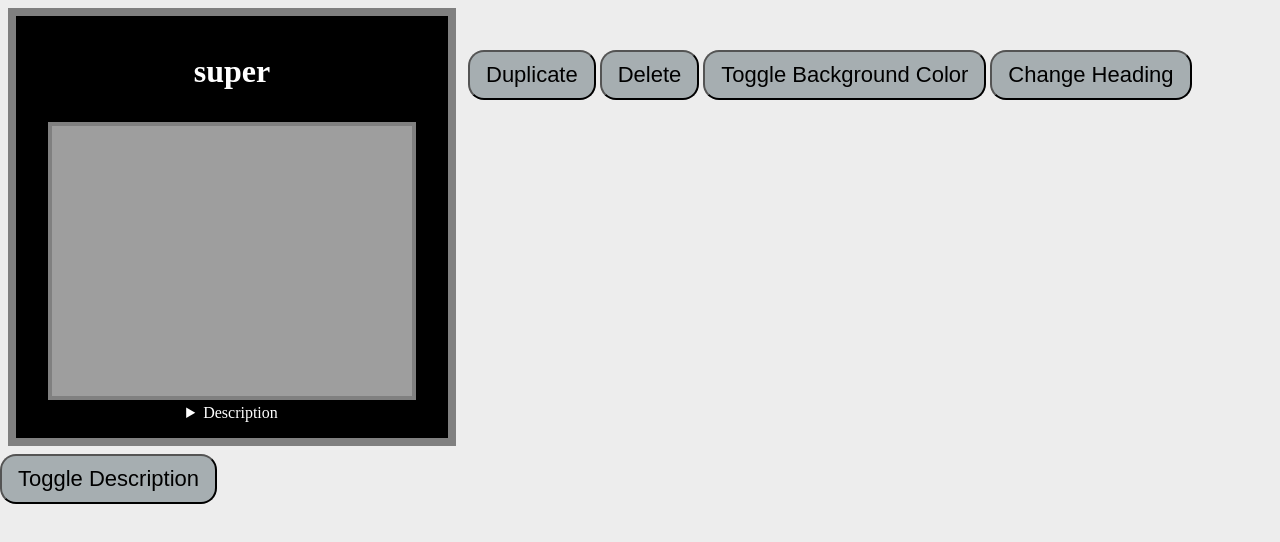
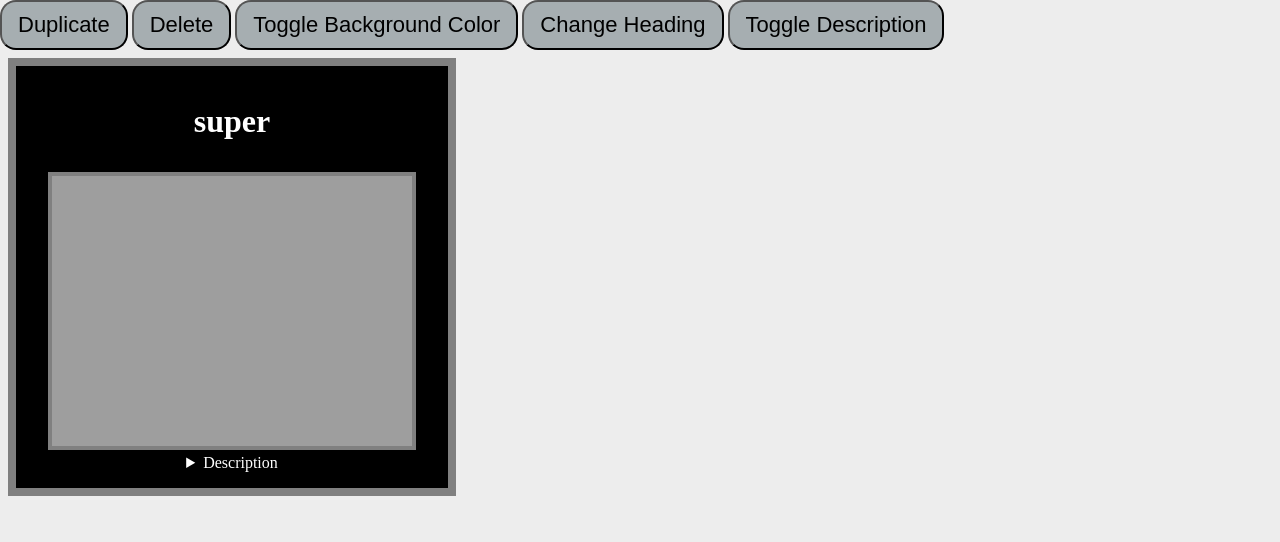
Before and after one commit to Seig1xo/owl-card, a website with bundled scripts: page index.html in a window 1280 px wide. Built offline with nearby package versions, Linux system fonts and the light colour scheme.

Commit message:
Stateful properties + HTML changes

```diff
--- a/index.html
+++ b/index.html
@@ -4,7 +4,7 @@
 <head>
   <meta charset="utf-8">
   <meta name="viewport" content="width=device-width, initial-scale=1.0, viewport-fit=cover" />
-  <meta name="Description" content="Put your description here.">
+  <meta name="Description" content="supertf">
   <base href="/">
 
   <style>
@@ -14,7 +14,7 @@
       padding: 0;
       background-color: #ededed;
     }
-    .button-other {
+    button {
       font-size: 22px;
       text-decoration: none;
       background-color: #A6AEB1;
@@ -23,7 +23,7 @@
       border-radius: 16px;
       height:50px
     }
-    .button-other:hover, .button-other:focus {
+    button:hover, button:focus {
       color: orange;
       background-color: white;
     }
@@ -32,12 +32,15 @@
 </head>
 
 <body>
+  <div>
+    <button id="button-duplicate" onclick="duplicateCard()">Duplicate</button>
+    <button id="button-delete" onclick="deleteCard()">Delete</button>
+    <button id="button-color" onclick="toggleBackground()">Toggle Background Color</button>
+    <button id="button-heading" onclick="changeHeading()">Change Heading</button>
+    <button id="button-description" onclick="toggleDescription()">Toggle Description</button>
+  </div>
+
   <owl-card></owl-card>
-  <Button class="button-other" id="button-duplicate" onclick="duplicateCard()">Duplicate</Button>
-  <Button class="button-other" id="button-delete" onclick="deleteCard()">Delete</Button>
-  <Button class="button-other" id="button-color" onclick="toggleBackground()">Toggle Background Color</Button>
-  <Button class="button-other" id="button-heading" onclick="changeHeading()">Change Heading</Button>
-  <Button class="button-other" id="button-description" onclick="toggleDescription()">Toggle Description</Button>
   <script>
   function duplicateCard() {
     let card = document.querySelector("owl-card").shadowRoot.querySelector(".card");
@@ -54,17 +57,13 @@
   }
 
   function toggleBackground() {
-    let c = document.querySelector("owl-card").shadowRoot.querySelector("#card");
-    c.className = 'toggled' == c.className ? '' : 'toggled';
+    document.querySelector("owl-card").toggleBackground();
   }
 
   function changeHeading() {
-    let h = document.querySelector("owl-card").shadowRoot.querySelector("h1");
-    if (h.innerHTML == "MTD") {
-      h.innerHTML = "super";
-    }
-    else {
-      h.innerHTML = "MTD";
+    let heading = prompt("Name the card:");
+    if (heading) {
+      document.querySelector("owl-card").name = heading;
     }
   }
 
--- a/src/owl-card.js
+++ b/src/owl-card.js
@@ -2,15 +2,23 @@ import { LitElement, html, css } from 'lit';
 
 class OwlCard extends LitElement {
   static properties = {
-    header: { type: String },
+    name: { type: String },
+    image: { type: String },
+    alt: { type: String },
+    description: { type: String },
+    toggle: { type: Boolean, reflect: true }
   }
 
   static styles = css`
+    :host {
+      display: inline-block;
+    }
+
     .wrapper {
       display: inline-flex;
     }
 
-    .card, #card {
+    .card {
       max-width: 400px;
       margin: 8px;
       padding: 16px;
@@ -19,14 +27,14 @@ class OwlCard extends LitElement {
       text-align: center;
     }
 
-    .card img, #card img {
+    .card img {
       width: 90%;
       margin-left: auto;
       margin-right: auto;
       border: 4px solid grey;
     }
 
-    .card h1, #card h1 {
+    .card h1 {
       font-size: 32px;
       margin-bottom: 32px;
       color: white;
@@ -59,6 +67,10 @@ class OwlCard extends LitElement {
       }
     }
 
+    :host([toggle]) .card {
+      background-color: #FC4B00;
+    }
+
     #card.toggled {
       max-width: 400px;
       margin: 8px;
@@ -69,27 +81,35 @@ class OwlCard extends LitElement {
     }
   `;
 
+  toggleBackground() {
+    this.toggle = !this.toggle;
+  }
+
   constructor() {
     super();
-    this.header = 'supertf';
+    this.toggle = false;
+    this.name = 'super';
+    this.image = 'https://www.gamersdecide.com/sites/default/files/authors/u156421/super.jpg';
+    this.alt = 'Card Pic';
+    this.description = 'Matthew "super" DeLisi is a retired American player who last played for San Francisco Shock. He is one of the most decorated competitive Overwatch players, being a two time Overwatch League Champion, World Cup Champion, Stage 2 Champion, May Melee Tournament Champion, Role Star, All Star and MVP Runner-Up.';
   }
 
   render() {
     return html`
     <div class="wrapper">
 
-    <div class="card" id="card">
+      <div class="card">
 
-    <h1>super</h1>
+        <h1>${this.name}</h1>
 
-    <img src="https://www.gamersdecide.com/sites/default/files/authors/u156421/super.jpg" alt="Card Pic">
+        <img src=${this.image} alt=${this.alt}>
 
-      <details>
-        <summary>Description</summary>
-        <p>Matthew "super" DeLisi is a retired American player who last played for San Francisco Shock. He is one of the most decorated competitive Overwatch players, being a two time Overwatch League Champion, World Cup Champion, Stage 2 Champion, May Melee Tournament Champion, Role Star, All Star and MVP Runner-Up.</p>
-      </details>
+        <details>
+          <summary>Description</summary>
+          <p>${this.description}<slot></slot></p>
+        </details>
 
-    </div>
+      </div>
 
     </div>
     `;
```
